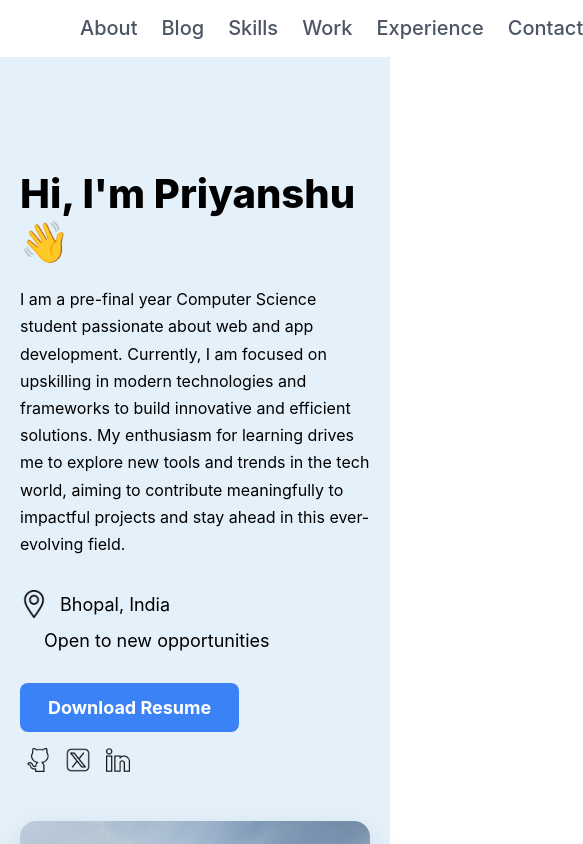
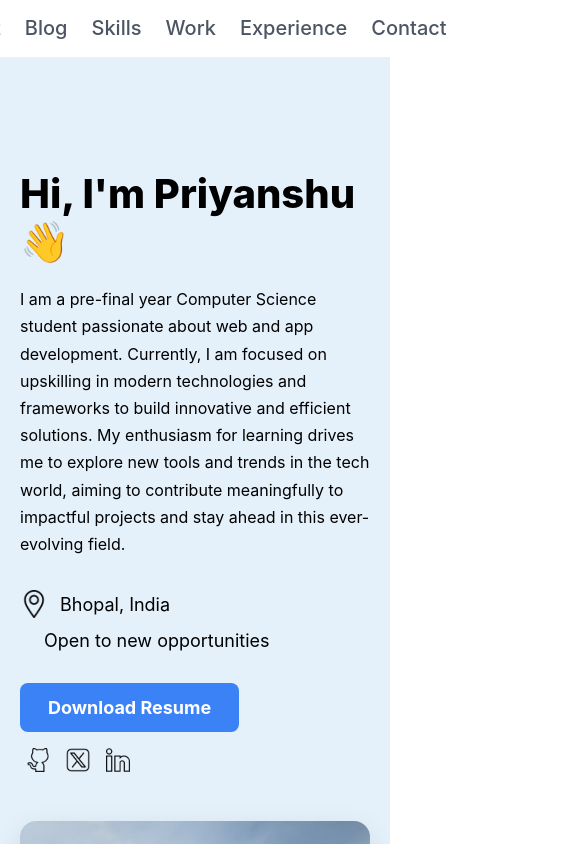
Before and after one commit to devopriyanshu/my-portfolio, a React (Create React App) app in the folder portfolio/: page / in a window 390 px wide. Shown: the top 844 px of the page, 583 px wide, since content can reach past the window. Built offline with nearby package versions, Linux system fonts and the light colour scheme.

Commit message:
header responsiveness

```diff
--- a/portfolio/src/components/Layout/Header.jsx
+++ b/portfolio/src/components/Layout/Header.jsx
@@ -2,14 +2,17 @@ import React from 'react';
 import Navigation from './Navigation';
 
 export default function Header({ onScrollTo }) {
+  const isMobile = window.innerWidth <= 768; // Adjust breakpoint as needed
+
   const styles = {
     header: {
       background: '#fff',
       borderBottom: '1px solid rgba(255, 255, 255, 0)',
-      padding: '16px 80px',
+      padding: isMobile ? '16px 20px' : '16px 80px', // Smaller padding for mobile
       display: 'flex',
       alignItems: 'center',
-      justifyContent: 'space-between',
+      justifyContent: isMobile ? 'center' : 'space-between', // Center content on mobile
+      flexDirection: isMobile ? 'column' : 'row', // Stack items on mobile
     },
   };
 
```
